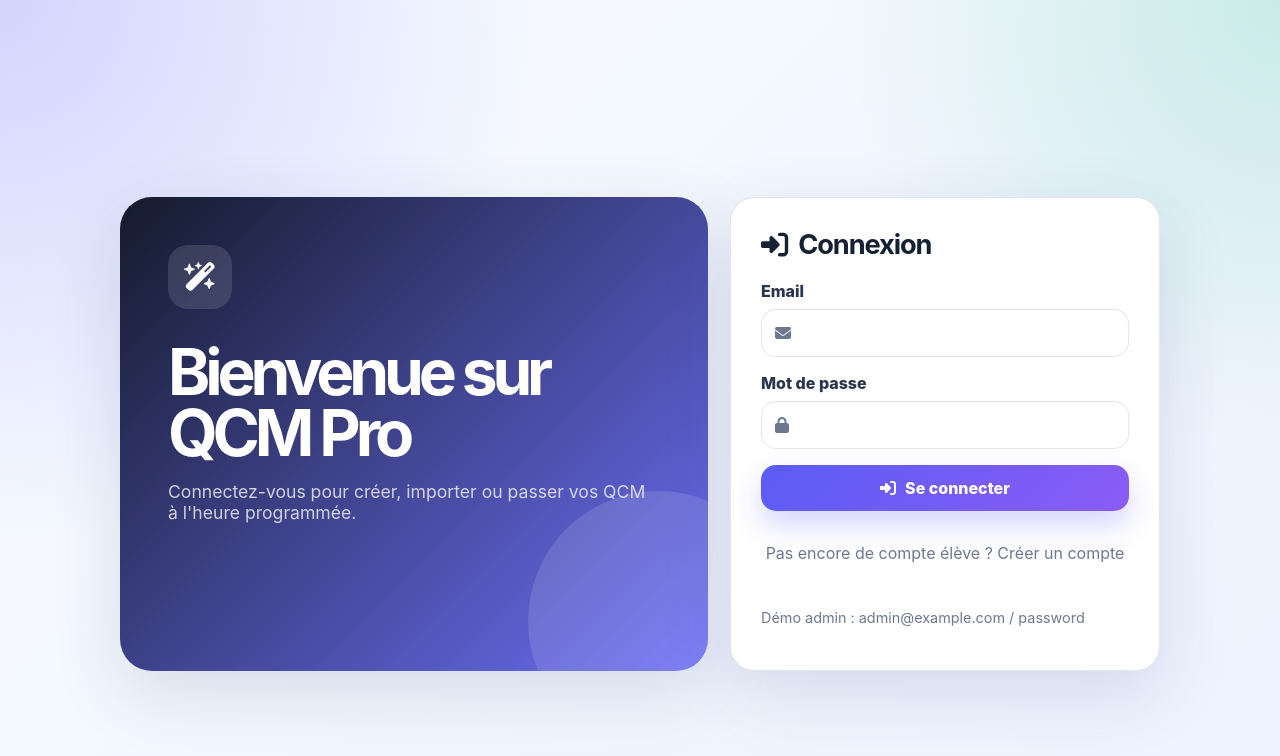
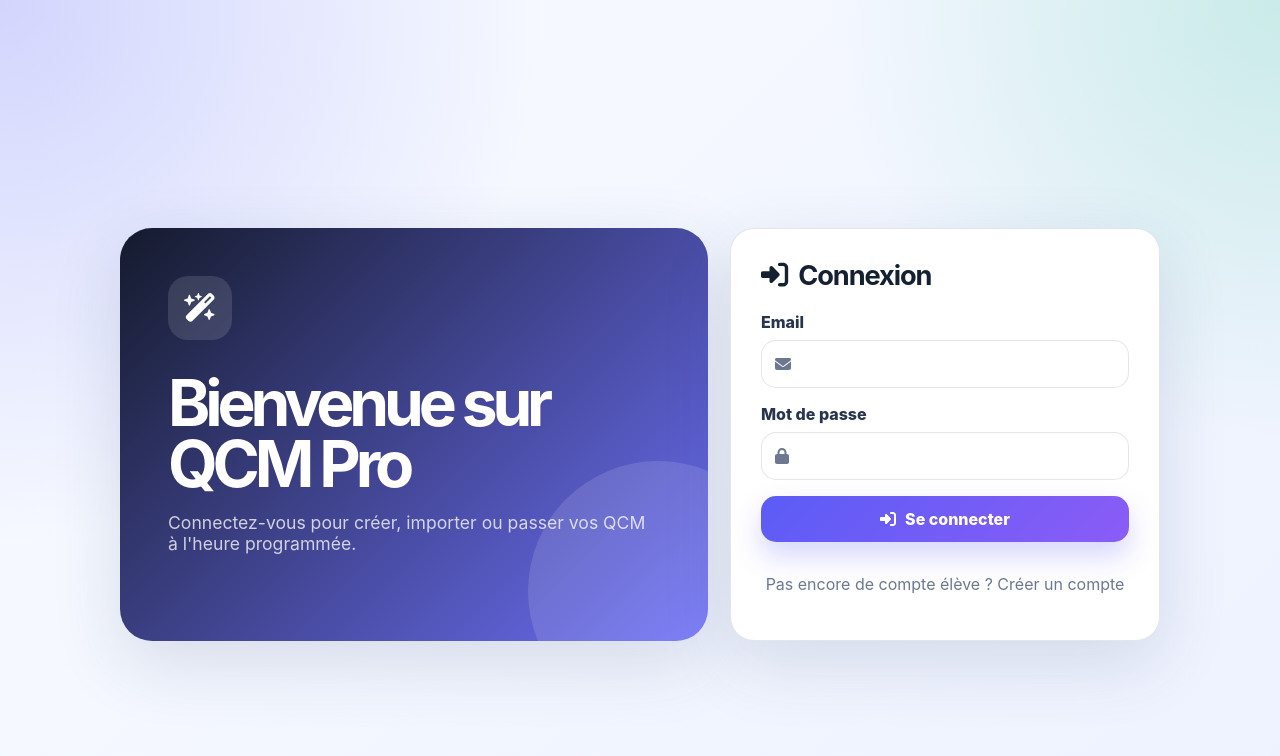
Before and after one commit to dembouz07/qcm_pro_front, a React (Vite) app: page /login in a window 1280 px wide. Shown: the top 756 px of the page. Built offline with nearby package versions, Linux system fonts and the light colour scheme.

Commit message:
Remove demo credentials from login page

```diff
--- a/src/pages/Login.jsx
+++ b/src/pages/Login.jsx
@@ -61,7 +61,6 @@ export default function Login() {
           </button>
 
           <p className="muted center">Pas encore de compte élève ? <Link to="/register">Créer un compte</Link></p>
-          <p className="hint">Démo admin : admin@example.com / password</p>
         </form>
       </div>
     </section>
```
